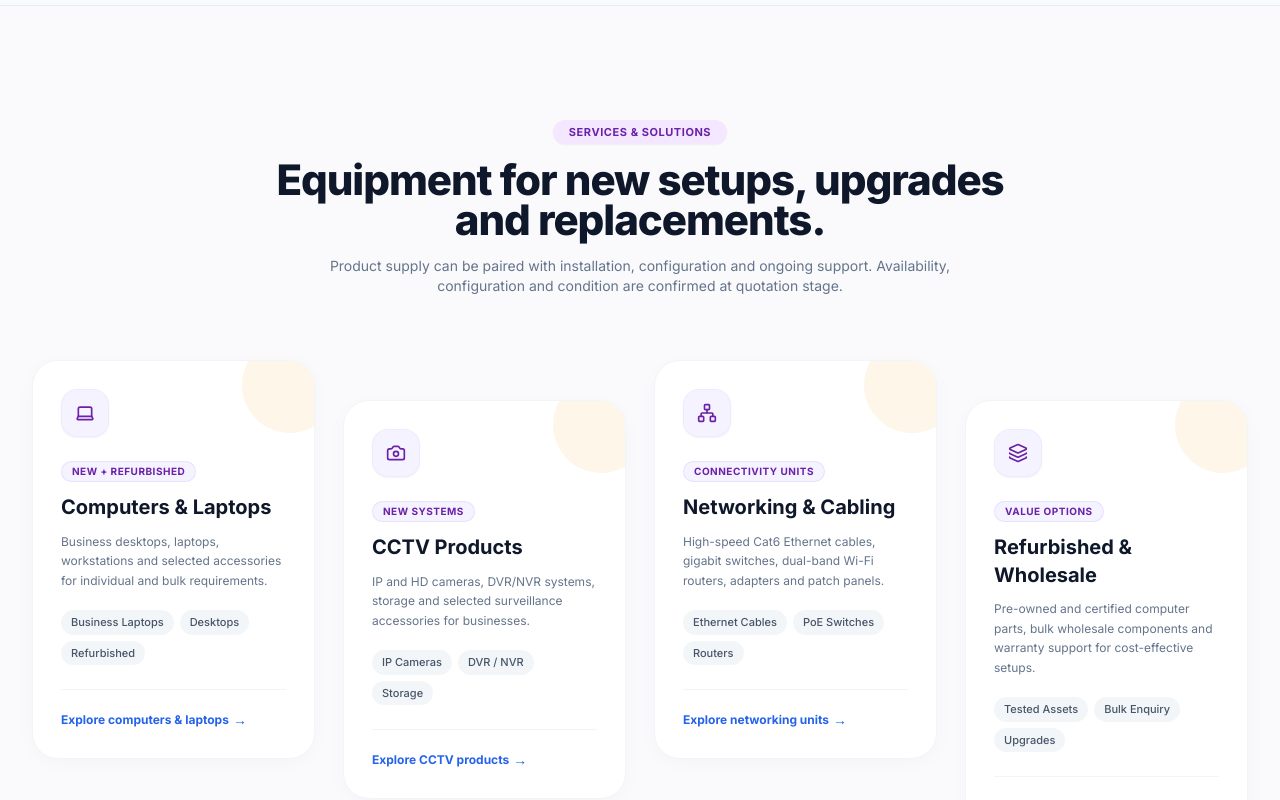
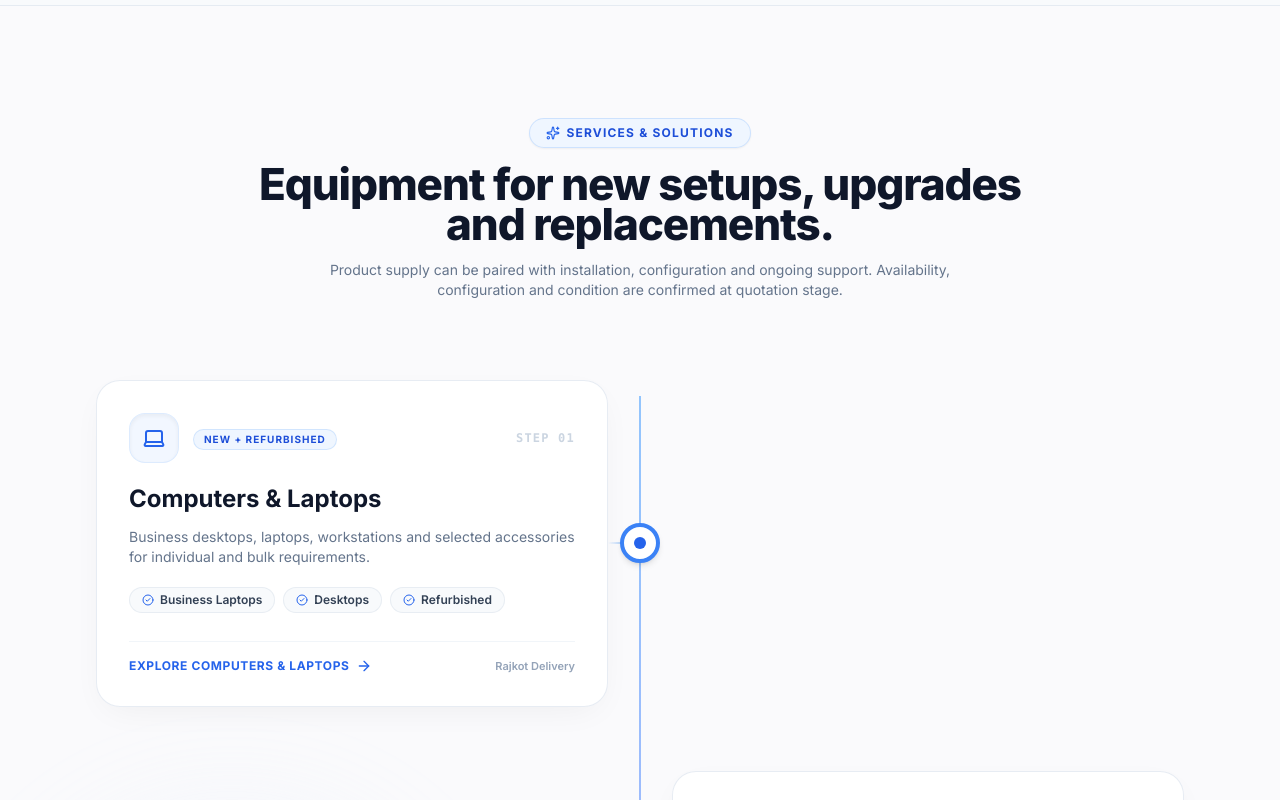
Before and after one commit to priyanshkakkad17/version-computers, a Next.js app: page / in a window 1280 px wide. Shown: the part 2700-3500 px from the top of the page. Built offline with nearby package versions, Linux system fonts and the light colour scheme.

Commit message:
feat: actual alternating side-by-side ladder layout with central spine

```diff
--- a/src/components/ServicesSection.tsx
+++ b/src/components/ServicesSection.tsx
@@ -7,21 +7,24 @@ import {
   Camera,
   Network,
   Layers,
+  ArrowRight,
+  CheckCircle2,
+  Sparkles,
 } from 'lucide-react';
 
 export default function ServicesSection() {
   const getServiceIcon = (id: string) => {
     switch (id) {
       case 'computers-laptops':
-        return <Laptop className="w-5 h-5 text-[#6B21A8]" />;
+        return <Laptop className="w-6 h-6 text-blue-600" />;
       case 'cctv-products':
-        return <Camera className="w-5 h-5 text-[#6B21A8]" />;
+        return <Camera className="w-6 h-6 text-blue-600" />;
       case 'networking-infrastructure':
-        return <Network className="w-5 h-5 text-[#6B21A8]" />;
+        return <Network className="w-6 h-6 text-blue-600" />;
       case 'refurbished-wholesale':
-        return <Layers className="w-5 h-5 text-[#6B21A8]" />;
+        return <Layers className="w-6 h-6 text-blue-600" />;
       default:
-        return <Laptop className="w-5 h-5 text-[#6B21A8]" />;
+        return <Laptop className="w-6 h-6 text-blue-600" />;
     }
   };
 
@@ -34,14 +37,21 @@ export default function ServicesSection() {
   ];
 
   return (
-    <section id="services" className="relative py-20 sm:py-28 bg-[#FAFAFC] border-b border-slate-200/80">
-      <div className="max-w-7xl mx-auto px-4 sm:px-6 lg:px-8">
-        {/* Section Header matching Links Infotech reference */}
-        <div className="text-center max-w-3xl mx-auto mb-14 sm:mb-16">
-          <div className="inline-block px-4 py-1 rounded-full bg-[#F3E8FF] text-[#6B21A8] text-[11px] font-bold tracking-wider uppercase mb-4 shadow-sm">
+    <section id="services" className="relative py-20 sm:py-28 bg-[#FAFAFC] border-b border-slate-200/80 overflow-hidden">
+      {/* Decorative ambient background accents */}
+      <div className="absolute top-1/3 left-1/2 -translate-x-1/2 w-full max-w-7xl h-full pointer-events-none opacity-30">
+        <div className="absolute top-10 left-10 w-96 h-96 bg-blue-100 rounded-full blur-3xl" />
+        <div className="absolute bottom-10 right-10 w-96 h-96 bg-indigo-100 rounded-full blur-3xl" />
+      </div>
+
+      <div className="max-w-6xl mx-auto px-4 sm:px-6 lg:px-8 relative z-10">
+        {/* Section Header */}
+        <div className="text-center max-w-3xl mx-auto mb-16 sm:mb-20">
+          <div className="inline-flex items-center gap-1.5 px-4 py-1.5 rounded-full bg-blue-50 border border-blue-200/70 text-blue-700 text-xs font-bold tracking-widest uppercase mb-4 shadow-sm">
+            <Sparkles className="w-3.5 h-3.5 text-blue-600" />
             SERVICES &amp; SOLUTIONS
           </div>
-          <h2 className="text-3xl sm:text-4xl lg:text-[42px] font-extrabold text-slate-900 tracking-tight leading-tight">
+          <h2 className="text-3xl sm:text-4xl lg:text-[44px] font-extrabold text-slate-900 tracking-tight leading-tight">
             Equipment for new setups, upgrades and replacements.
           </h2>
           <p className="text-slate-500 mt-4 text-xs sm:text-sm leading-relaxed max-w-2xl mx-auto font-normal">
@@ -49,87 +59,122 @@ export default function ServicesSection() {
           </p>
         </div>
 
-        {/* 4 Cards with Ladder / Staggered Step Layout */}
-        <div className="grid grid-cols-1 md:grid-cols-2 lg:grid-cols-4 gap-6 sm:gap-7 mb-28 items-start">
+        {/* ======================================================== */}
+        {/* ACTUAL LADDER: Side-by-side alternating left & right     */}
+        {/* ======================================================== */}
+        <div className="relative mb-28">
+          {/* Central Vertical Ladder Spine (desktop & tablet) */}
+          <div className="hidden md:block absolute left-1/2 top-4 bottom-4 -translate-x-1/2 w-0.5 bg-gradient-to-b from-blue-300 via-indigo-300 to-blue-200" />
+
+          {/* Ladder Items Container */}
+          <div className="space-y-12 md:space-y-16">
             {ORIGINAL_SERVICES.map((srv, idx) => {
-            // Ladder alternating offsets:
-            // 2-column view (tablet): card 0 normal, card 1 shifted down, card 2 normal, card 3 shifted down
-            // 4-column view (desktop): step wave (0: normal, 1: +8, 2: 0, 3: +8)
-            const ladderOffsetClass =
-              idx % 2 === 1
-                ? 'md:translate-y-8 lg:translate-y-10'
-                : 'md:translate-y-0 lg:translate-y-0';
+              const isEven = idx % 2 === 0; // 0, 2 on Left; 1, 3 on Right
 
               return (
                 <div
                   key={srv.id}
-                className={`group relative bg-white rounded-[26px] p-7 border border-slate-100 shadow-[0_4px_25px_-5px_rgba(0,0,0,0.04)] hover:shadow-2xl hover:-translate-y-2 transition-all duration-300 flex flex-col justify-between overflow-hidden ${ladderOffsetClass}`}
+                  className="relative grid grid-cols-1 md:grid-cols-2 gap-8 md:gap-16 items-center"
                 >
-                {/* Soft warm yellow/cream circle arc in the top right corner */}
-                <div className="absolute -top-6 -right-6 w-24 h-24 rounded-full bg-[#FEF6E9] pointer-events-none group-hover:scale-110 transition-transform duration-500 ease-out" />
+                  {/* Left Column Slot */}
+                  <div className={`${isEven ? 'md:order-1' : 'md:order-2 md:col-start-2'}`}>
+                    <div className="group relative bg-white rounded-3xl p-7 sm:p-8 border border-slate-200/80 shadow-[0_10px_35px_-10px_rgba(15,23,42,0.06)] hover:shadow-2xl hover:border-blue-500 transition-all duration-300 overflow-hidden hover:-translate-y-1">
+                      {/* Top accent gradient bar on hover */}
+                      <span className="absolute top-0 left-0 right-0 h-1 bg-gradient-to-r from-blue-600 to-indigo-600 opacity-0 group-hover:opacity-100 transition-opacity duration-300" />
 
-                <div>
-                  {/* Icon box on top left */}
-                  <div className="w-12 h-12 rounded-2xl bg-[#F5F3FF] border border-[#EDE9FE]/70 flex items-center justify-center mb-5 shadow-sm group-hover:bg-[#EDE9FE] transition-colors duration-200">
+                      {/* Header with Icon, Step Number and Pill Badge */}
+                      <div className="flex items-center justify-between mb-5">
+                        <div className="flex items-center gap-3.5">
+                          <div className="w-13 h-13 p-3 rounded-2xl bg-blue-50/80 border border-blue-100/90 flex items-center justify-center shadow-inner group-hover:bg-blue-600 transition-colors duration-300">
+                            <div className="group-hover:brightness-0 group-hover:invert transition-all duration-300">
                               {getServiceIcon(srv.id)}
                             </div>
-
-                  {/* Pill Badge */}
-                  <span className="inline-block text-[10px] font-bold uppercase tracking-wider text-[#6B21A8] bg-[#F5F3FF] border border-[#DDD6FE]/60 px-2.5 py-0.5 rounded-full mb-3">
+                          </div>
+                          <div>
+                            <span className="text-[10px] font-bold uppercase tracking-widest text-blue-700 bg-blue-50 border border-blue-200/60 px-2.5 py-0.5 rounded-full inline-block">
                               {srv.badge}
                             </span>
+                          </div>
+                        </div>
+
+                        {/* Step Marker Badge */}
+                        <span className="text-xs font-mono font-bold text-slate-300 group-hover:text-blue-600 transition-colors tracking-widest">
+                          STEP 0{idx + 1}
+                        </span>
+                      </div>
 
                       {/* Title */}
-                  <h3 className="text-xl font-bold text-slate-900 group-hover:text-blue-600 transition-colors leading-snug">
+                      <h3 className="text-xl sm:text-2xl font-bold text-slate-900 group-hover:text-blue-600 transition-colors leading-snug">
                         {srv.title}
                       </h3>
 
                       {/* Description */}
-                  <p className="text-xs text-slate-500 leading-relaxed mt-2.5 min-h-[45px] font-normal">
+                      <p className="text-xs sm:text-sm text-slate-500 leading-relaxed mt-3 font-normal">
                         {srv.description}
                       </p>
 
-                  {/* Pill Chips */}
-                  <div className="mt-5 flex flex-wrap gap-1.5">
+                      {/* Pill Highlights */}
+                      <div className="mt-5 flex flex-wrap gap-2">
                         {srv.chips.map((chip, cIdx) => (
                           <span
                             key={cIdx}
-                        className="text-[11px] font-medium text-slate-600 bg-slate-100/90 px-2.5 py-1 rounded-full"
+                            className="inline-flex items-center text-xs font-semibold text-slate-700 bg-slate-50 border border-slate-200/70 px-3 py-1 rounded-full group-hover:border-blue-200 transition-colors"
                           >
+                            <CheckCircle2 className="w-3 h-3 text-blue-600 mr-1.5 shrink-0" />
                             {chip}
                           </span>
                         ))}
                       </div>
-                </div>
 
-                {/* Bottom Explore Link */}
-                <div className="mt-6 pt-4 border-t border-slate-100">
+                      {/* CTA Action Button */}
+                      <div className="mt-7 pt-4 border-t border-slate-100 flex items-center justify-between">
                         <a
                           href={`https://wa.me/919327107280?text=Hello%20Version%20Computers,%20I%20am%20interested%20in%20inquiring%20about:%20*${encodeURIComponent(
                             srv.title
                           )}*.%20Please%20share%20quotation%20and%20availability.`}
                           target="_blank"
                           rel="noopener noreferrer"
-                    className="inline-flex items-center text-xs font-bold text-blue-600 hover:text-blue-700 transition-colors group/link"
+                          className="inline-flex items-center text-xs font-bold uppercase tracking-wider text-blue-600 hover:text-blue-700 group/link"
                         >
                           <span>{srv.linkText}</span>
-                    <span className="ml-1 text-sm transition-transform duration-200 group-hover/link:translate-x-1">
-                      →
+                          <ArrowRight className="w-4 h-4 ml-1.5 transition-transform duration-200 group-hover/link:translate-x-1" />
+                        </a>
+
+                        <span className="text-[11px] font-semibold text-slate-400">
+                          Rajkot Delivery
                         </span>
-                  </a>
+                      </div>
+                    </div>
+                  </div>
+
+                  {/* Central Ladder Step Node (only visible on tablet & desktop) */}
+                  <div className="hidden md:flex absolute left-1/2 -translate-x-1/2 items-center justify-center pointer-events-none">
+                    <div className="w-10 h-10 rounded-full bg-white border-4 border-blue-500 shadow-md flex items-center justify-center z-20">
+                      <span className="w-3 h-3 rounded-full bg-blue-600"></span>
+                    </div>
+
+                    {/* Horizontal ladder rung connecting to card */}
+                    <div
+                      className={`absolute top-1/2 -translate-y-1/2 h-0.5 bg-gradient-to-r ${
+                        isEven
+                          ? 'right-1/2 w-8 from-transparent to-blue-400'
+                          : 'left-1/2 w-8 from-blue-400 to-transparent'
+                      }`}
+                    />
                   </div>
                 </div>
               );
             })}
           </div>
         </div>
+      </div>
 
       {/* Brands We Work With / Authorized Distributors - Full-width embedded directly in page without box container */}
-      <div id="distributors" className="pt-6 border-t border-slate-200/60">
+      <div id="distributors" className="pt-8 border-t border-slate-200/60">
         <div className="max-w-7xl mx-auto px-4 sm:px-6 lg:px-8 mb-6">
           <div className="flex flex-col sm:flex-row sm:items-center justify-between gap-3">
             <div className="inline-flex items-center gap-2">
-              <span className="px-3.5 py-1 rounded-full bg-[#F3E8FF] text-[#6B21A8] text-[11px] font-bold uppercase tracking-wider">
+              <span className="px-3.5 py-1 rounded-full bg-blue-50 text-blue-700 text-[11px] font-bold uppercase tracking-wider border border-blue-200/60">
                 BRANDS WE WORK WITH
               </span>
               <span className="text-xs font-semibold text-slate-400 hidden sm:inline">
```
Lines whose indentation alone changed are shown as unchanged.
